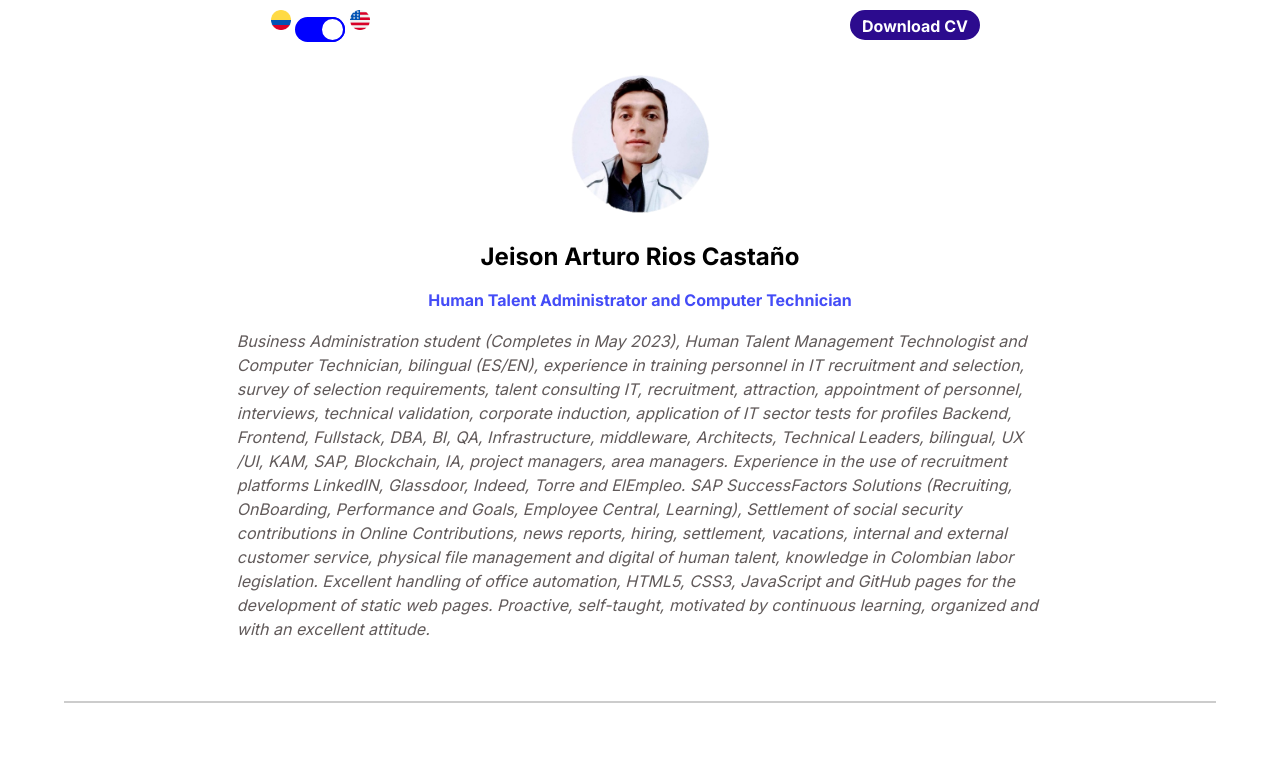
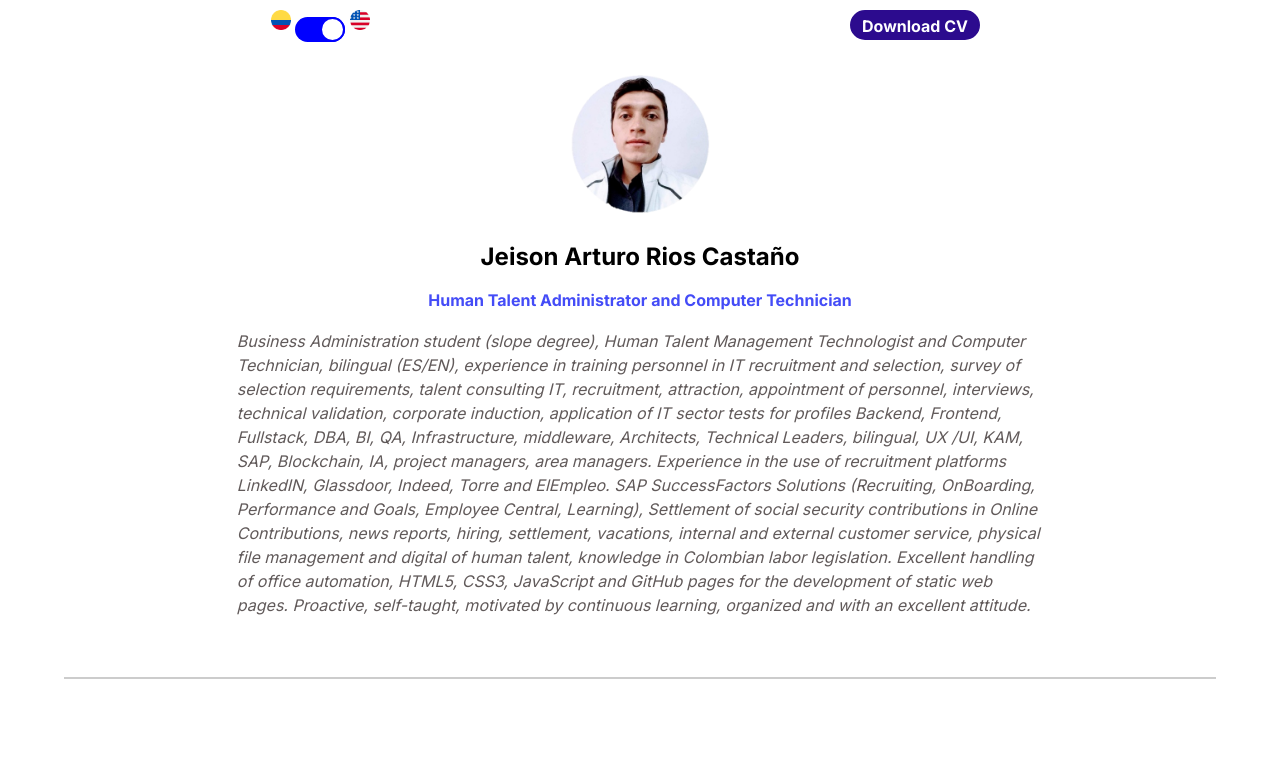
Before and after one commit to jarcvon0663/hv, a plain HTML site: page english/english.html in a window 1280 px wide. Shown: the top 776 px of the page. Drawn offline with Linux system fonts and the light colour scheme.

Commit message:
Update english.html

```diff
--- a/english/english.html
+++ b/english/english.html
@@ -30,7 +30,7 @@
                 <img src="../assets/jeison.png" class="instructor__img">
                 <h2 class="instructor__name">Jeison Arturo Rios Castaño</h2>
                 <p class="instructor__tag">Human Talent Administrator and Computer Technician</p>
-                <p class="instructor__paragraph">Business Administration student (Completes in May 2023), Human Talent
+                <p class="instructor__paragraph">Business Administration student (slope degree), Human Talent
                     Management Technologist and Computer Technician, bilingual (ES/EN), experience in training personnel
                     in IT recruitment and selection, survey of selection requirements, talent consulting IT,
                     recruitment, attraction, appointment of personnel, interviews, technical validation, corporate
```
